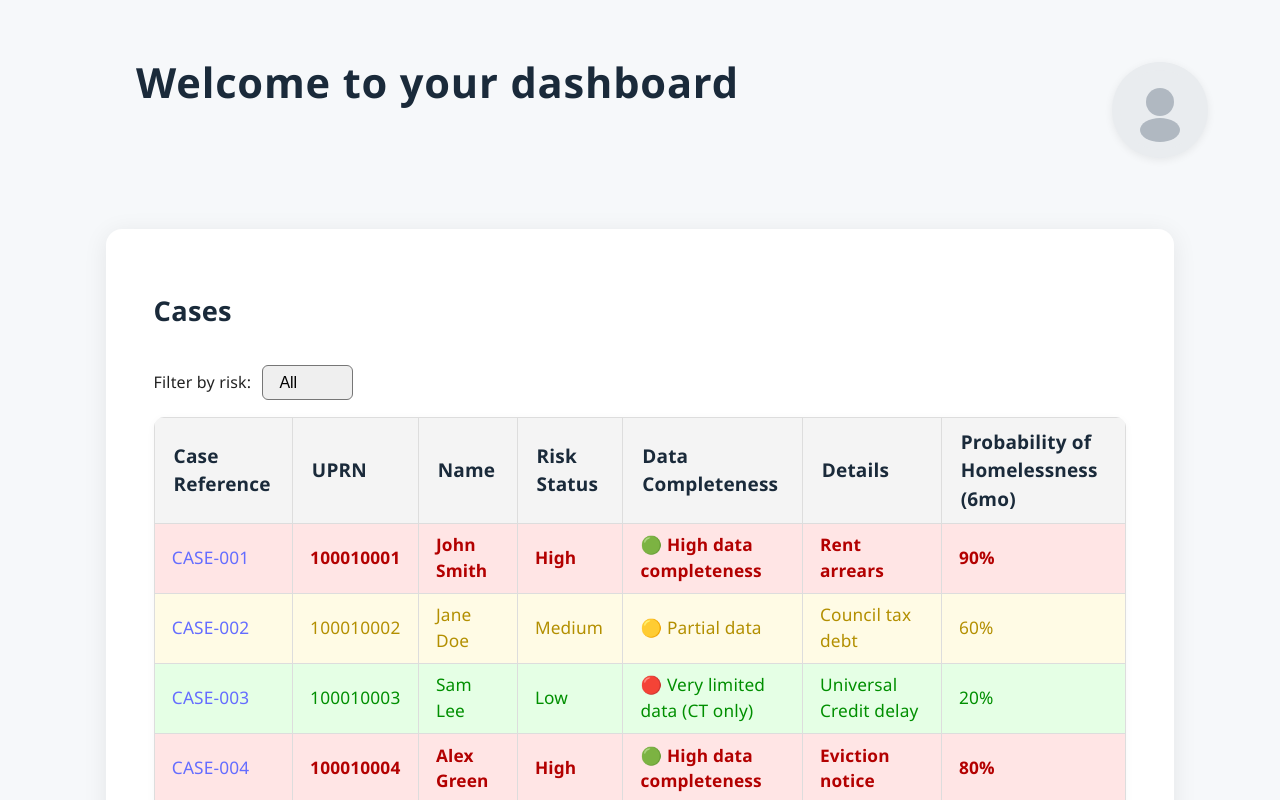
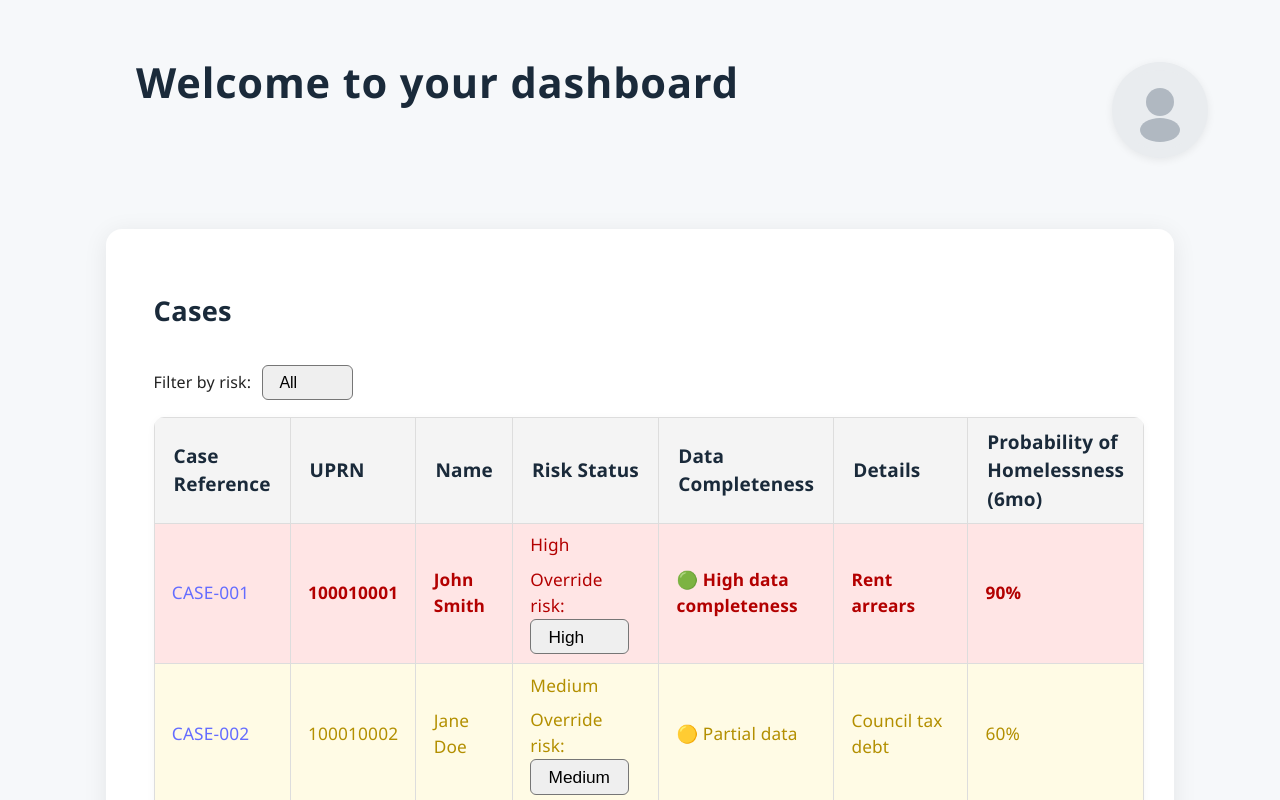
Before and after one commit to Moggach/local-gov-innovation-hackathon, a React (Vite) app: page / in a window 1280 px wide. Shown: the top 800 px of the page. Built offline with nearby package versions, Linux system fonts and the light colour scheme.

Commit message:
add manual risk override

```diff
--- a/src/App.tsx
+++ b/src/App.tsx
@@ -22,7 +22,13 @@ import { useState } from 'react';
 
 function Dashboard() {
   const [riskFilter, setRiskFilter] = useState('All');
-  const filteredCases = riskFilter === 'All' ? cases : cases.filter(c => c.risk === riskFilter);
+  const [riskOverrides, setRiskOverrides] = useState<Record<number, string>>({});
+  const filteredCases = riskFilter === 'All' ? cases : cases.filter(c => (riskOverrides[c.id] || c.risk) === riskFilter);
+
+  const handleRiskChange = (id: number, value: string) => {
+    setRiskOverrides(prev => ({ ...prev, [id]: value }));
+  };
+
   return (
     <div className="dashboard">
       <div className="dashboard-header">
@@ -65,13 +71,30 @@ function Dashboard() {
           </thead>
           <tbody>
             {filteredCases.map((c) => (
-              <tr key={c.id} className={`risk-${c.risk.toLowerCase()}`}>
+              <tr key={c.id} className={`risk-${(riskOverrides[c.id] || c.risk).toLowerCase()}`}>
                 <td>
                   <Link to={`/person/${c.id}`} className="case-link">{c.reference}</Link>
                 </td>
                 <td>{c.uprn}</td>
                 <td>{c.name}</td>
-                <td>{c.risk}</td>
+                <td>
+                  <span style={{ fontWeight: riskOverrides[c.id] ? 600 : 400 }}>
+                    {riskOverrides[c.id] ? `${riskOverrides[c.id]} (manual override)` : c.risk}
+                  </span>
+                  <div style={{ marginTop: '0.5em' }}>
+                    <label htmlFor={`risk-override-${c.id}`} style={{ fontWeight: 500, marginRight: '0.7em' }}>Override risk:</label>
+                    <select
+                      id={`risk-override-${c.id}`}
+                      value={riskOverrides[c.id] || c.risk}
+                      onChange={e => handleRiskChange(c.id, e.target.value)}
+                      style={{ padding: '0.4em 1em', borderRadius: '6px', fontSize: '1em', marginRight: '0.7em' }}
+                    >
+                      <option value="High">High</option>
+                      <option value="Medium">Medium</option>
+                      <option value="Low">Low</option>
+                    </select>
+                  </div>
+                </td>
                 <td>
                   {c.completeness === 'high' && (
                     <span style={{ fontSize: '1em' }} title="High data completeness">🟢 High data completeness</span>
--- a/src/PersonPage.tsx
+++ b/src/PersonPage.tsx
@@ -165,6 +165,7 @@ export default function PersonPage() {
 
   const [caseNotes, setCaseNotes] = useState('');
   const [savedNotes, setSavedNotes] = useState('');
+  const [riskOverride, setRiskOverride] = useState('');
 
   if (!person || !details) {
     return (
@@ -186,6 +187,35 @@ export default function PersonPage() {
           <div><dt>Name</dt><dd>{person.name}</dd></div>
           <div><dt>Case Reference</dt><dd>{person.reference}</dd></div>
           <div><dt>UPRN</dt><dd>{person.uprn}</dd></div>
+          <div><dt>Risk Status</dt>
+            <dd>
+              {riskOverride ? (
+                <span style={{ fontWeight: 600 }}>{riskOverride} (manual override)</span>
+              ) : (
+                <span>{person.risk}</span>
+              )}
+              <div style={{ marginTop: '0.5em' }}>
+                <label htmlFor="risk-override" style={{ fontWeight: 500, marginRight: '0.7em' }}>Override risk:</label>
+                <select
+                  id="risk-override"
+                  value={riskOverride || person.risk}
+                  onChange={e => setRiskOverride(e.target.value)}
+                  style={{ padding: '0.4em 1em', borderRadius: '6px', fontSize: '1em', marginRight: '0.7em' }}
+                >
+                  <option value="High">High</option>
+                  <option value="Medium">Medium</option>
+                  <option value="Low">Low</option>
+                </select>
+                <button
+                  type="button"
+                  onClick={() => setRiskOverride(riskOverride || person.risk)}
+                  style={{ padding: '0.4em 1em', borderRadius: '6px', background: '#234', color: '#fff', fontWeight: 500, fontSize: '1em', border: 'none', cursor: 'pointer' }}
+                >
+                  Save Risk
+                </button>
+              </div>
+            </dd>
+          </div>
           <div><dt>Data Completeness</dt><dd>{person.completeness === 'high' && <span title="High data completeness">🟢 High data completeness</span>}{person.completeness === 'partial' && <span title="Partial data">🟡 Partial data</span>}{person.completeness === 'limited' && <span title="Very limited data (CT only)">🔴 Very limited data (CT only)</span>}</dd></div>
           <div><dt>Date of Birth</dt><dd>{details.dob}</dd></div>
           <div><dt>Address</dt><dd>{details.address}</dd></div>
```
